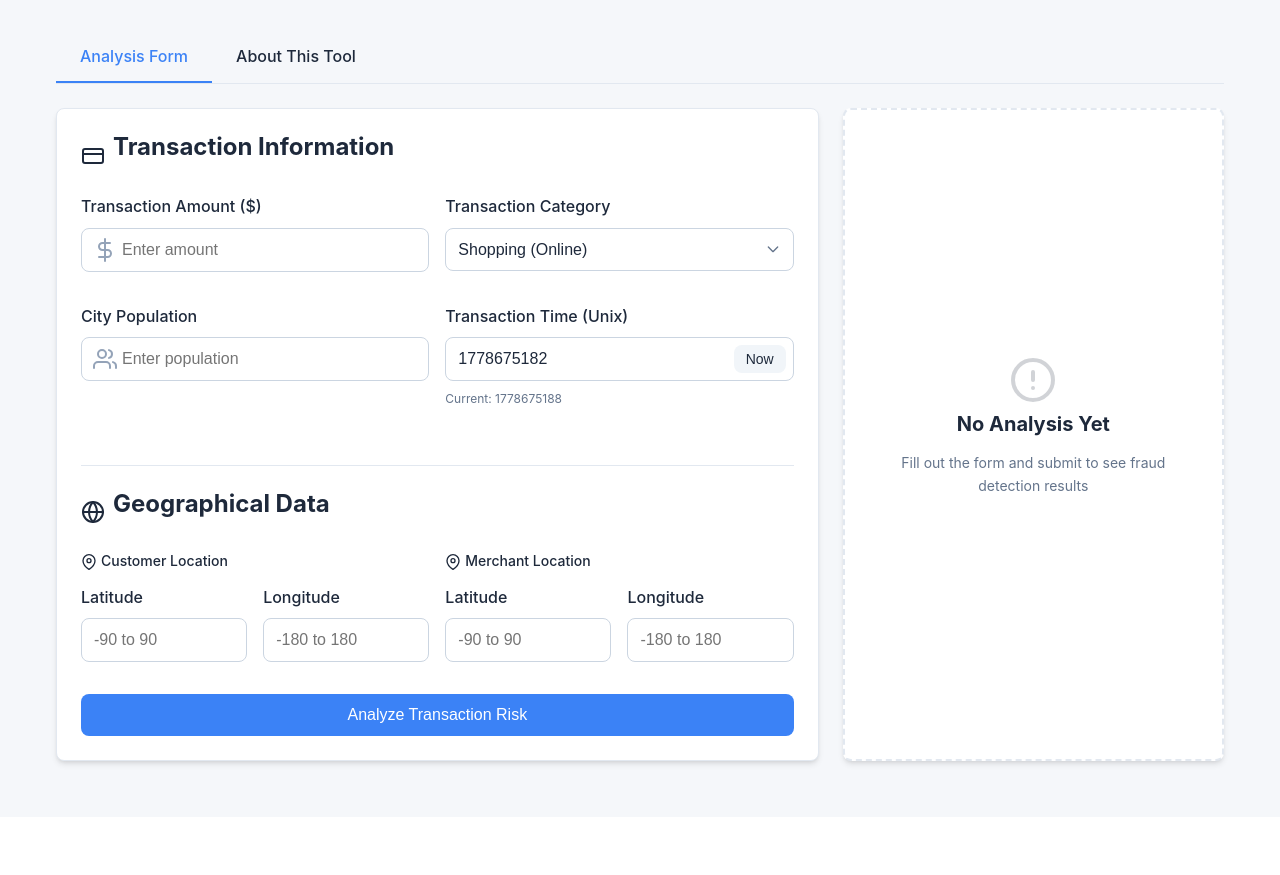
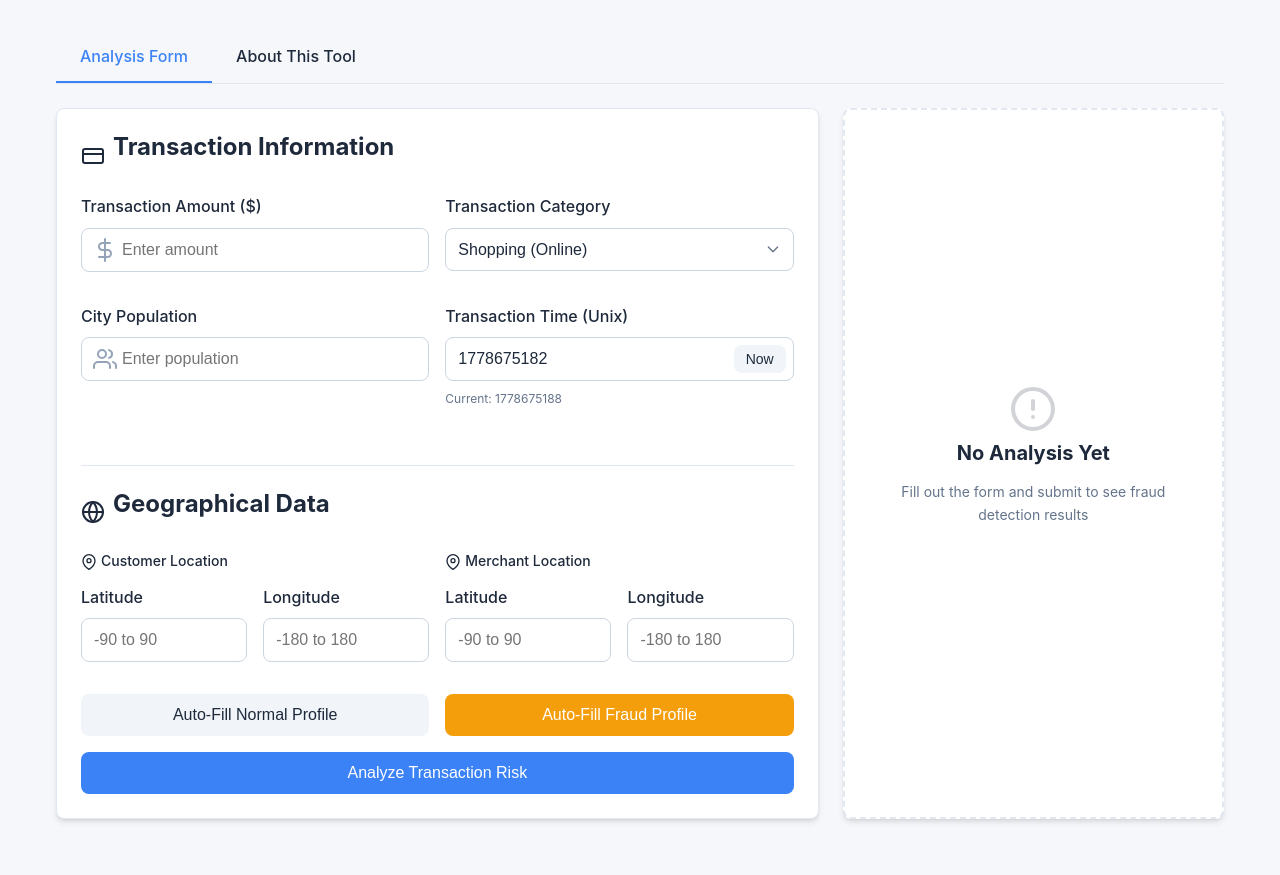
Before and after one commit to avyasaini/Credit-Card-Fraud-Detection, a Flask app: page / in a window 1280 px wide. Shown: the part 109-984 px from the top of the page. Before the commit the page ends 877 px from the top, so only its background shows below. Run offline with Flask 2, Linux system fonts and the light colour scheme; parts of the project's set-up code (start-up, migrations or seed data) failed here and were passed over.

Commit message:
add autofill buttons for easier testing

```diff
--- a/templates/index.html
+++ b/templates/index.html
@@ -778,6 +778,15 @@
                                 </div>
                             </div>
 
+                            <div class="flex gap-4 mt-4">
+                                <button type="button" id="autofillSafeBtn" class="btn btn-secondary w-full text-sm">
+                                    Auto-Fill Normal Profile
+                                </button>
+                                <button type="button" id="autofillFraudBtn" class="btn w-full text-sm" style="background-color: var(--warning); color: white;">
+                                    Auto-Fill Fraud Profile
+                                </button>
+                            </div>
+
                             <button type="submit" id="submitButton" class="btn btn-primary w-full mt-4">
                                 Analyze Transaction Risk
                             </button>
@@ -1077,6 +1086,32 @@
             }
         }
 
+        // Auto-fill logic
+        const autofillSafeBtn = document.getElementById('autofillSafeBtn');
+        const autofillFraudBtn = document.getElementById('autofillFraudBtn');
+
+        autofillSafeBtn.addEventListener('click', () => {
+            document.getElementById('amt').value = "45.50";
+            document.getElementById('category').value = "grocery_pos";
+            document.getElementById('city_pop').value = "50000";
+            document.getElementById('unix_time').value = updateCurrentUnixTime();
+            document.getElementById('lat').value = "40.7128";
+            document.getElementById('long').value = "-74.0060";
+            document.getElementById('merch_lat').value = "40.7130";
+            document.getElementById('merch_long').value = "-74.0065";
+        });
+
+        autofillFraudBtn.addEventListener('click', () => {
+            document.getElementById('amt').value = "2500.00";
+            document.getElementById('category').value = "shopping_net";
+            document.getElementById('city_pop').value = "800";
+            document.getElementById('unix_time').value = updateCurrentUnixTime();
+            document.getElementById('lat').value = "40.7128";
+            document.getElementById('long').value = "-74.0060";
+            document.getElementById('merch_lat').value = "51.5074"; // Completely different country (London)
+            document.getElementById('merch_long').value = "-0.1278";
+        });
+
         // Initialize
         document.addEventListener('DOMContentLoaded', () => {
             initTheme();
```
